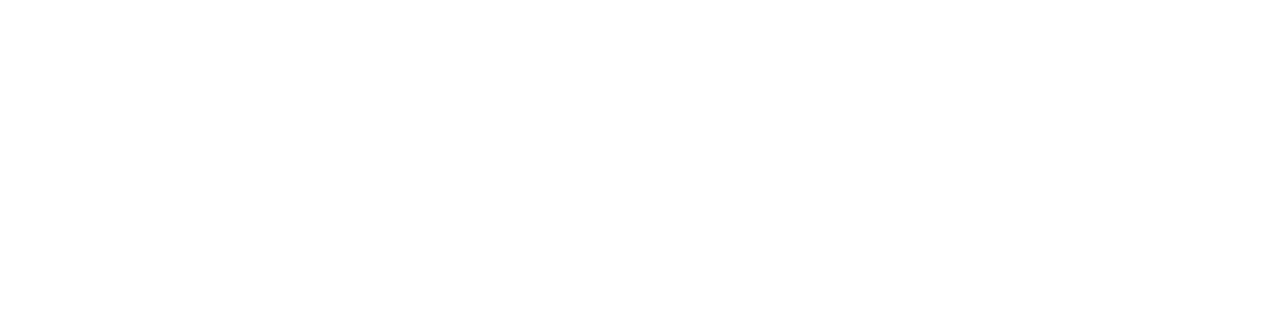
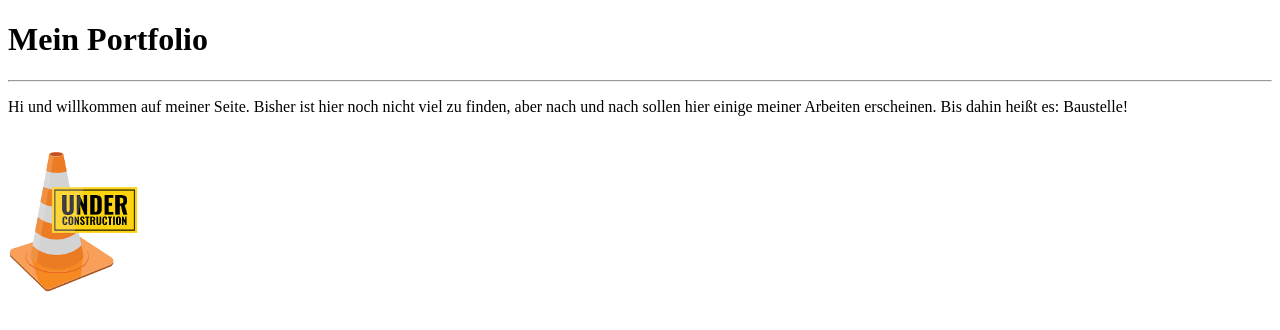
Before and after one commit to 0x3mi/portfolio, a plain HTML site: page index.html in a window 1280 px wide. Drawn offline with Linux system fonts and the light colour scheme.

Commit message:
Add files via upload

```diff
--- a/index.html
+++ b/index.html
@@ -7,6 +7,13 @@
     <title>Portfolio KT</title>
 </head>
 <body>
+    <h1>Mein Portfolio</h1>
+    <hr>
+    <p>Hi und willkommen auf meiner Seite. Bisher ist hier noch nicht viel zu finden, aber nach und nach sollen hier einige meiner Arbeiten erscheinen. Bis dahin heißt es: Baustelle!</p>
+    <br>
+    <img src="./assets/images/under_construction.png" alt="sign which states: under construction" height="150">
+    <br>
+
 
 </body>
 </html>
```
